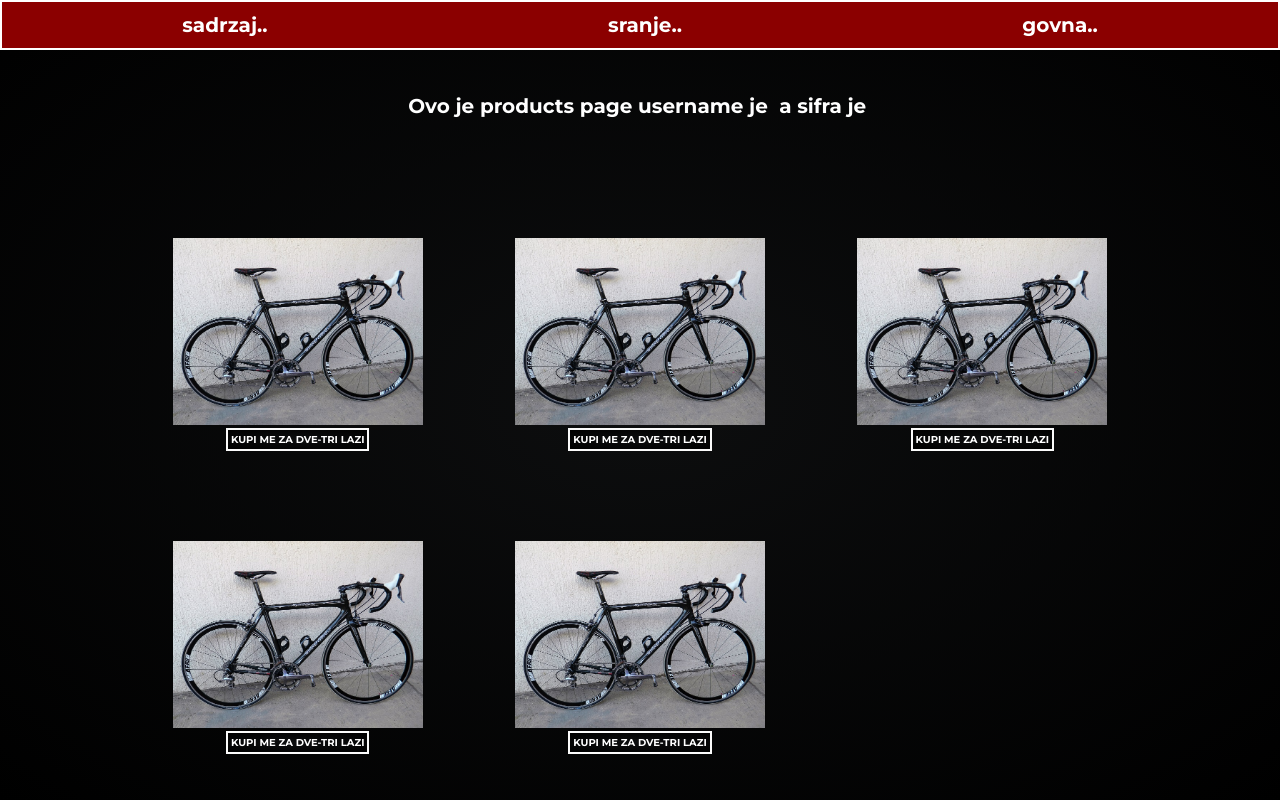
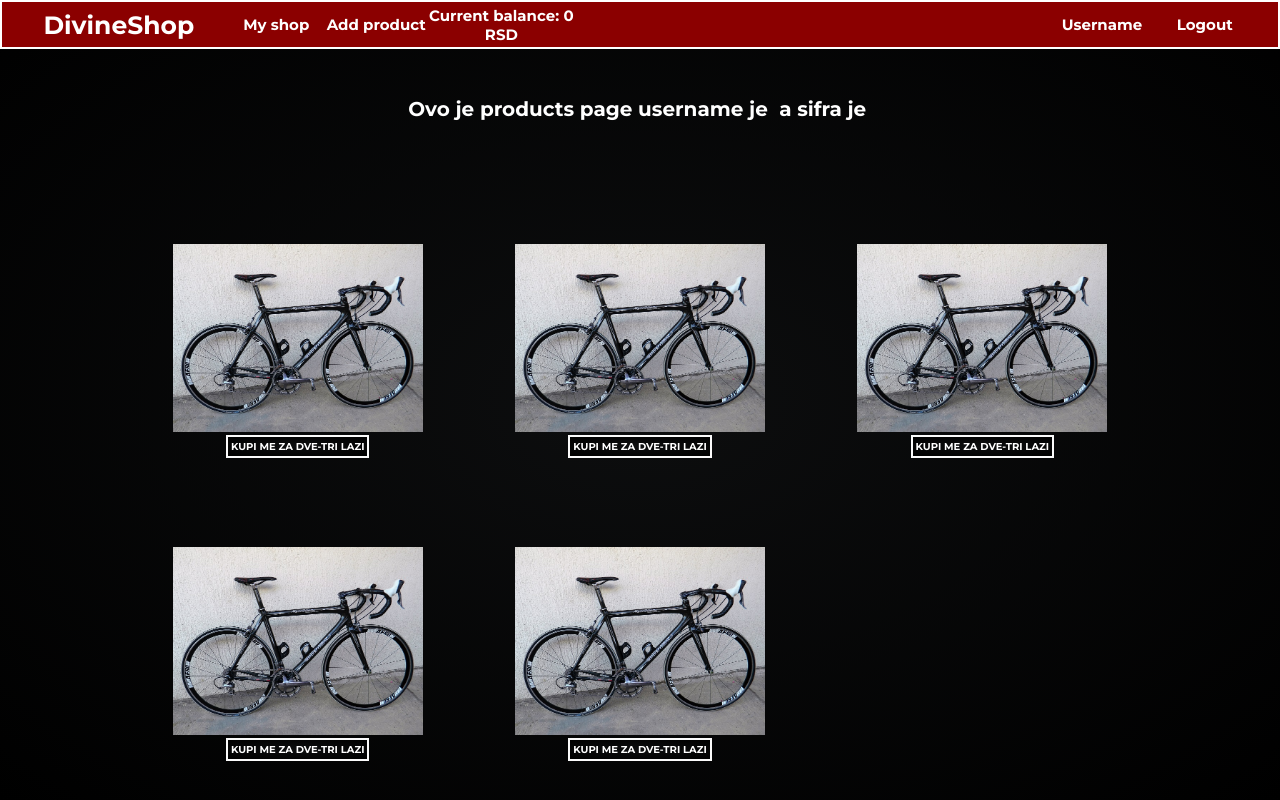
Before and after one commit to digitalprophets/dp-test, a Vue app in the folder client/: page /products in a window 1280 px wide. Built offline with nearby package versions, Linux system fonts and the light colour scheme; a web font is replaced by a local one.

Commit message:
added independent header component to products page and altered some more css

```diff
--- a/client/src/App.vue
+++ b/client/src/App.vue
@@ -38,14 +38,15 @@ body {
 	color:#444;
 	margin: 0px;
 	background-color:grey;
+
 }
 
 #app {
-    background: #0d0e0f; /* For browsers that do not support gradients  */
-	background: -webkit-radial-gradient(#0d0e0f, black); /* Safari 5.1 to 6.0 */
-	background: -o-radial-gradient(#0d0e0f, black); /* For Opera 11.6 to 12.0 */
-	background: -moz-radial-gradient(#0d0e0f, black); /* For Firefox 3.6 to 15 */
-	background: radial-gradient(#0d0e0f, black); /* Standard syntax */
+    background: #0d0e0f;
+	background: -webkit-radial-gradient(#0d0e0f, black);
+	background: -o-radial-gradient(#0d0e0f, black);
+	background: -moz-radial-gradient(#0d0e0f, black);
+	background: radial-gradient(#0d0e0f, black);
 	background-repeat: repeat;
 	/* text-align: center;  */
     width: 100%;
@@ -57,8 +58,10 @@ body {
     -moz-box-sizing: border-box;
     box-sizing: border-box;
   	overflow: auto;
+	/* TODO ANDRIJA samo da kazem da sam maestro ovo sprecava da animacija headera razvuce po x osi idemo */
+	overflow-x: hidden;
+
 }
-
 
 .page {
 	position: absolute;
--- a/client/src/components/Header.vue
+++ b/client/src/components/Header.vue
@@ -1,6 +1,6 @@
 <template>
 	<div class="header">
-        <div id="header">
+        <div id="header_component">
             <div class="header_content" id="header_content1">
                 {{ header_content1 }}
 		    </div>
@@ -25,7 +25,6 @@
 
 <script>
 	export default {
-    	name: 'register',
 	    props: {
             header_content1: {
                 type: String,
@@ -57,7 +56,7 @@
 
 <style scoped>
 
-#header {
+#header_component {
     background-color:darkred;
     padding:10px;
 	border: 2px solid white;
@@ -77,6 +76,9 @@
     align-self: center;
     justify-self: center;
     text-align: center;
+	-webkit-animation: puff-in-center 0.7s cubic-bezier(0.470, 0.000, 0.745, 0.715) both;
+	        animation: puff-in-center 0.7s cubic-bezier(0.470, 0.000, 0.745, 0.715) both;
+	animation-delay: 1s;
 }
 
 #header_content1{
@@ -87,4 +89,37 @@
     text-align: end;
 }
 
+@-webkit-keyframes puff-in-center {
+  0% {
+    -webkit-transform: scale(2);
+            transform: scale(2);
+    -webkit-filter: blur(2px);
+            filter: blur(2px);
+    opacity: 0;
+  }
+  100% {
+    -webkit-transform: scale(1);
+            transform: scale(1);
+    -webkit-filter: blur(0px);
+            filter: blur(0px);
+    opacity: 1;
+  }
+}
+@keyframes puff-in-center {
+  0% {
+    -webkit-transform: scale(2);
+            transform: scale(2);
+    -webkit-filter: blur(2px);
+            filter: blur(2px);
+    opacity: 0;
+  }
+  100% {
+    -webkit-transform: scale(1);
+            transform: scale(1);
+    -webkit-filter: blur(0px);
+            filter: blur(0px);
+    opacity: 1;
+  }
+}
+
 </style>
--- a/client/src/components/Products.vue
+++ b/client/src/components/Products.vue
@@ -1,16 +1,6 @@
 <template>
 	<div class="products page">
-		<header>
-			<div class="sadrzaj">
-				sadrzaj..
-			</div>
-			<div class="sadrzaj">
-				sranje..
-			</div>
-			<div class="sadrzaj">
-				govna..
-			</div>
-		</header>
+		<Header />
 
     	<div id="main_content">
 			<div id="main_content_text">
@@ -35,6 +25,9 @@
 
 <script>
 import ProductService from '../services/ProductService'
+
+// TODO ANDRIJA globalno definisati header? nzm jos kako
+import Header from './Header.vue'
 
 	export default {
     	name: 'products',
@@ -71,6 +64,9 @@ import ProductService from '../services/ProductService'
 				]
 			}
 		},
+		components: {
+			Header
+		},
    		created() {
        	    this.user = this.$route.params.username;
            	this.pass = this.$route.params.password;
@@ -80,18 +76,8 @@ import ProductService from '../services/ProductService'
 			// this.products = (await ProductService.getAllProducts()).data
 			// console.log('products', this.products)
 		}
-		}
-    // OVO SAM KORISTIO KAO  <shopping-page :user=user :pass=pass></shopping-page> KAD IZ DRUGE STR POZIVAM OVU PA KAO
-    // props: {
-    //   user: {
-    //     type: String,
-    //     default: 'Andrija'
-    //   },
-    //   pass: {
-    //     type: String,
-    //     default: 'Gospodar'
-    //   }
-    // }
+	}
+
 </script>
 
 <style scoped>
@@ -100,62 +86,7 @@ import ProductService from '../services/ProductService'
 	height: 100%;
 	width: 100%;
 	margin: 0;
-    display: grid;
-    grid-template-rows: 50px auto;
-    grid-template-areas:
-		"header"
-    	"main_content";
 	color: white;
-}
-
-header {
-    background-color:darkred;
-    padding:10px;
-	border: 2px solid white;
-	font-size: 2rem;
-	display: grid;
-	grid-template-columns: repeat(3, auto);
-}
-
-.sadrzaj {
-	font-weight: bold;
-	-webkit-animation: tracking-in-contract 0.8s cubic-bezier(0.215, 0.610, 0.355, 1.000) both;
-	        animation: tracking-in-contract 0.8s cubic-bezier(0.215, 0.610, 0.355, 1.000) both;
-			animation-delay: 1s;
-
-	align-self: center;
-	justify-self: center;
-}
-
-.sadrzaj:hover {
-	cursor: pointer;
-}
-
-@-webkit-keyframes tracking-in-contract {
-  0% {
-    letter-spacing: 1em;
-    opacity: 0;
-  }
-  40% {
-    opacity: 0.6;
-  }
-  100% {
-    letter-spacing: normal;
-    opacity: 1;
-  }
-}
-@keyframes tracking-in-contract {
-  0% {
-    letter-spacing: 1em;
-    opacity: 0;
-  }
-  40% {
-    opacity: 0.6;
-  }
-  100% {
-    letter-spacing: normal;
-    opacity: 1;
-  }
 }
 
 #main_content {
```
